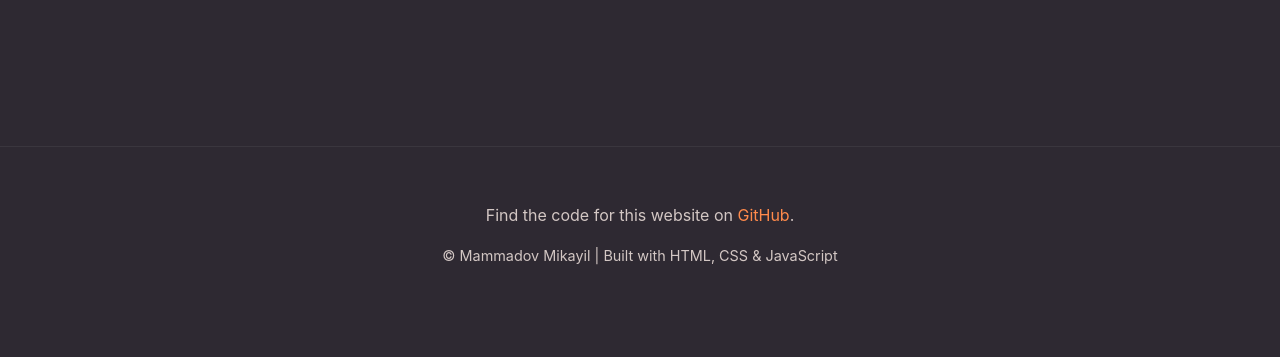
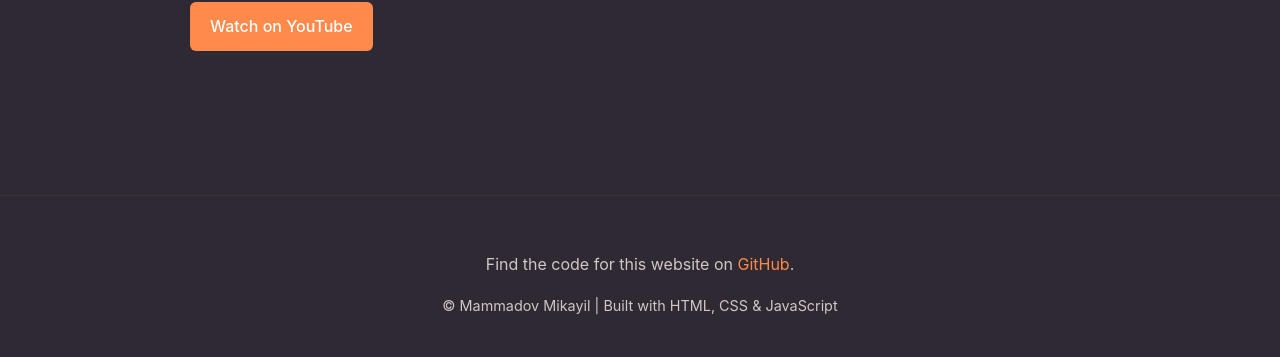
Before and after one commit to neovv0/Mikayil-project-1101, a plain HTML site: page projects.html in a window 1280 px wide. Shown: the part 2857-3214 px from the top of the page. Before the commit the page ends 3164 px from the top, so only its background shows below. Drawn offline with Linux system fonts and the light colour scheme.

Commit message:
Add YouTube link to Hour of Code project

```diff
--- a/projects.html
+++ b/projects.html
@@ -53,6 +53,7 @@
             <p>Participating in the global Hour of Code initiative, introducing students to programming and cybersecurity concepts through hands-on workshops and mentorship.</p>
             <div class="project-image">
                 <img src="https://web.whatsapp.com/922409e8-cfdd-4526-a74b-242a5a8f6f5f" alt="Hour of Code Event - Group Photo" class="project-photo">
+                <a href="https://youtu.be/a1OVmD4Xr2s" target="_blank" rel="noopener" class="btn">Watch on YouTube</a>
             </div>
         </section>
     </main>
```
